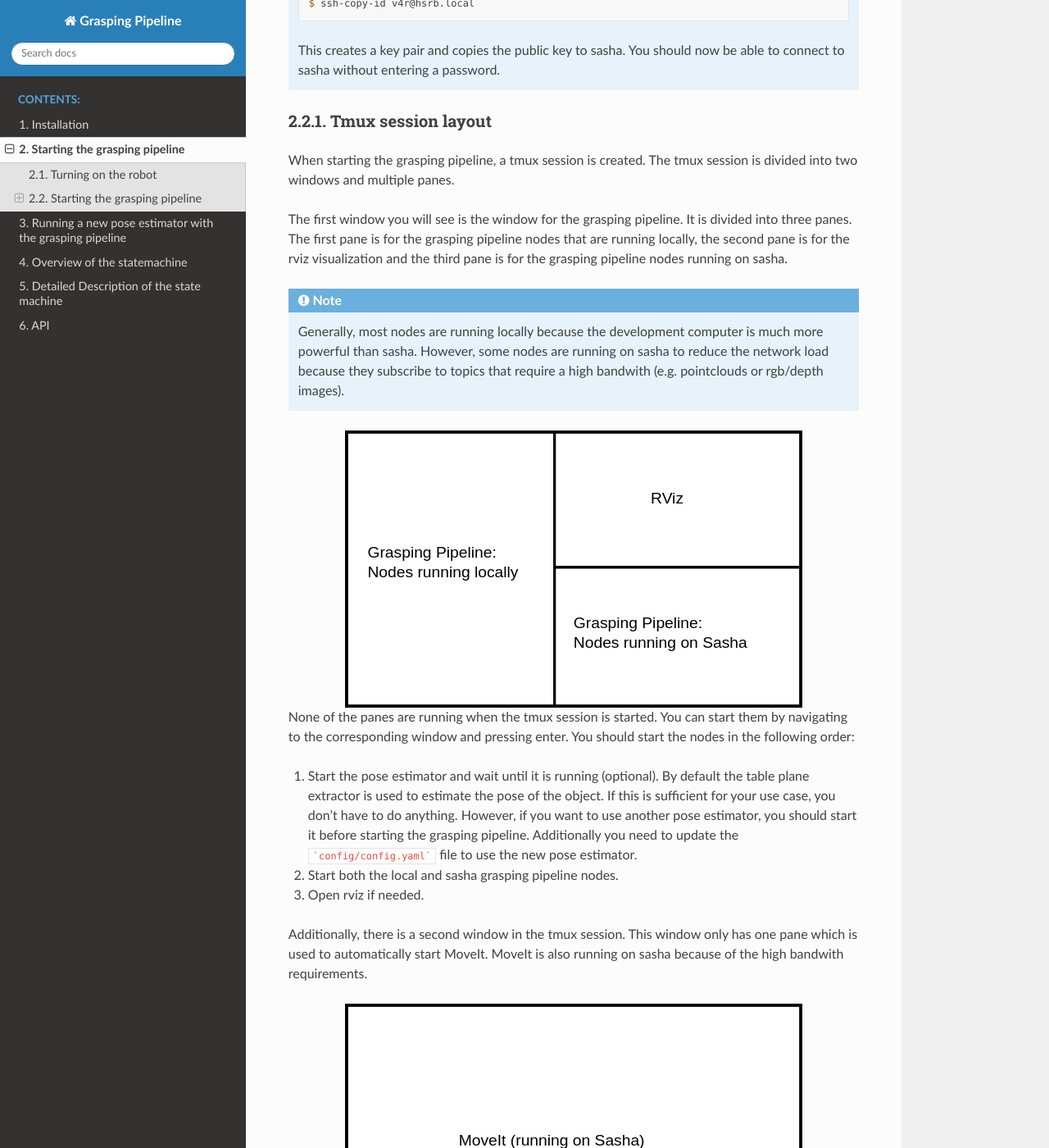
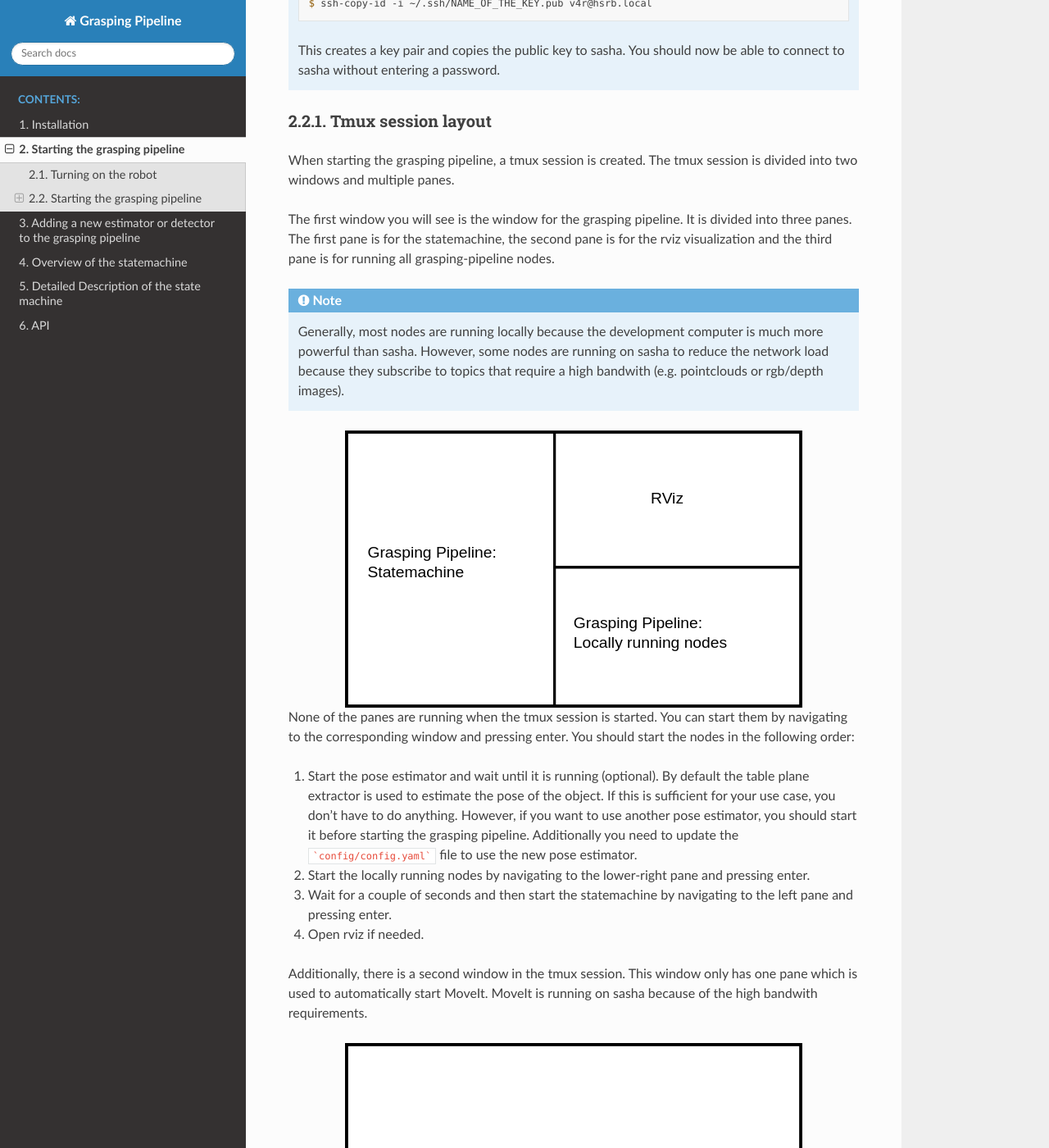
Before and after one commit to v4r-tuwien/grasping_pipeline, a Sphinx documentation site: the page built from docs/source/startup.rst, in a window 1280 px wide and 1400 px high, scrolled down 1614 px. Shown: the whole window at 82% size. Built offline with Sphinx 7.4.7 and the Read the Docs theme 2.0.0, drawn with Linux system fonts in a browser that asks for light colours; some of the changed text lies outside the part shown.

Commit message:
Update doc for new statemachine

````diff
--- a/docs/source/index.rst
+++ b/docs/source/index.rst
@@ -18,7 +18,7 @@ The pipeline is implemented in Python and uses the Robot Operating System (ROS)
 
    installation
    startup
-   run_new_pose_estimator
+   adding_new_estimators
    overview_state_machine
    details_state_machine
    api
--- a/docs/source/startup.rst
+++ b/docs/source/startup.rst
@@ -59,7 +59,7 @@ This should open up a tmux session.
     .. code-block:: console
 
         $ ssh-keygen
-        $ ssh-copy-id v4r@hsrb.local
+        $ ssh-copy-id -i ~/.ssh/NAME_OF_THE_KEY.pub v4r@hsrb.local
 
     This creates a key pair and copies the public key to sasha. You should now be able to connect to sasha without entering a password.
 
@@ -69,7 +69,7 @@ Tmux session layout
 When starting the grasping pipeline, a tmux session is created. The tmux session is divided into two windows and multiple panes.
 
 The first window you will see is the window for the grasping pipeline. It is divided into three panes.
-The first pane is for the grasping pipeline nodes that are running locally, the second pane is for the rviz visualization and the third pane is for the grasping pipeline nodes running on sasha.
+The first pane is for the statemachine, the second pane is for the rviz visualization and the third pane is for running all grasping-pipeline nodes.
 
 .. note::
     Generally, most nodes are running locally because the development computer is much more powerful than sasha.
@@ -83,10 +83,11 @@ None of the panes are running when the tmux session is started. You can start th
 You should start the nodes in the following order:
 
 1. Start the pose estimator and wait until it is running (optional). By default the table plane extractor is used to estimate the pose of the object. If this is sufficient for your use case, you don't have to do anything. However, if you want to use another pose estimator, you should start it before starting the grasping pipeline. Additionally you need to update the ```config/config.yaml``` file to use the new pose estimator.
-2. Start both the local and sasha grasping pipeline nodes.
-3. Open rviz if needed.
+2. Start the locally running nodes by navigating to the lower-right pane and pressing enter.
+3. Wait for a couple of seconds and then start the statemachine by navigating to the left pane and pressing enter.
+4. Open rviz if needed.
 
-Additionally, there is a second window in the tmux session. This window only has one pane which is used to automatically start MoveIt. MoveIt is also running on sasha because of the high bandwith requirements.
+Additionally, there is a second window in the tmux session. This window only has one pane which is used to automatically start MoveIt. MoveIt is running on sasha because of the high bandwith requirements.
 
 .. image:: images/tmux_panes2.svg
     :width: 80%
@@ -100,7 +101,7 @@ The grasping pipeline succesfully started if you see the following output in the
     :width: 80%
     :align: center
 
-You should see the user input prompt in the left pane and the message "Initializing FindGrasppointServer done" in the lower right pane.
+You should see the user input prompt in the left pane and the messages "Init Placement" and "Execute grasp: Init" in the lower-right pane.
 
 The MoveIt window should show the message "You can start planning now!":
 
````
Also changed, not shown: docs/source/adding_new_estimators.rst (added, +131 -0 lines), docs/source/overview_state_machine.rst (+5 -7 lines), docs/source/run_new_pose_estimator.rst (deleted, +0 -77 lines), docs/source/images/tmux_panes.svg, docs/source/images/tmux_succesful_start.png.
